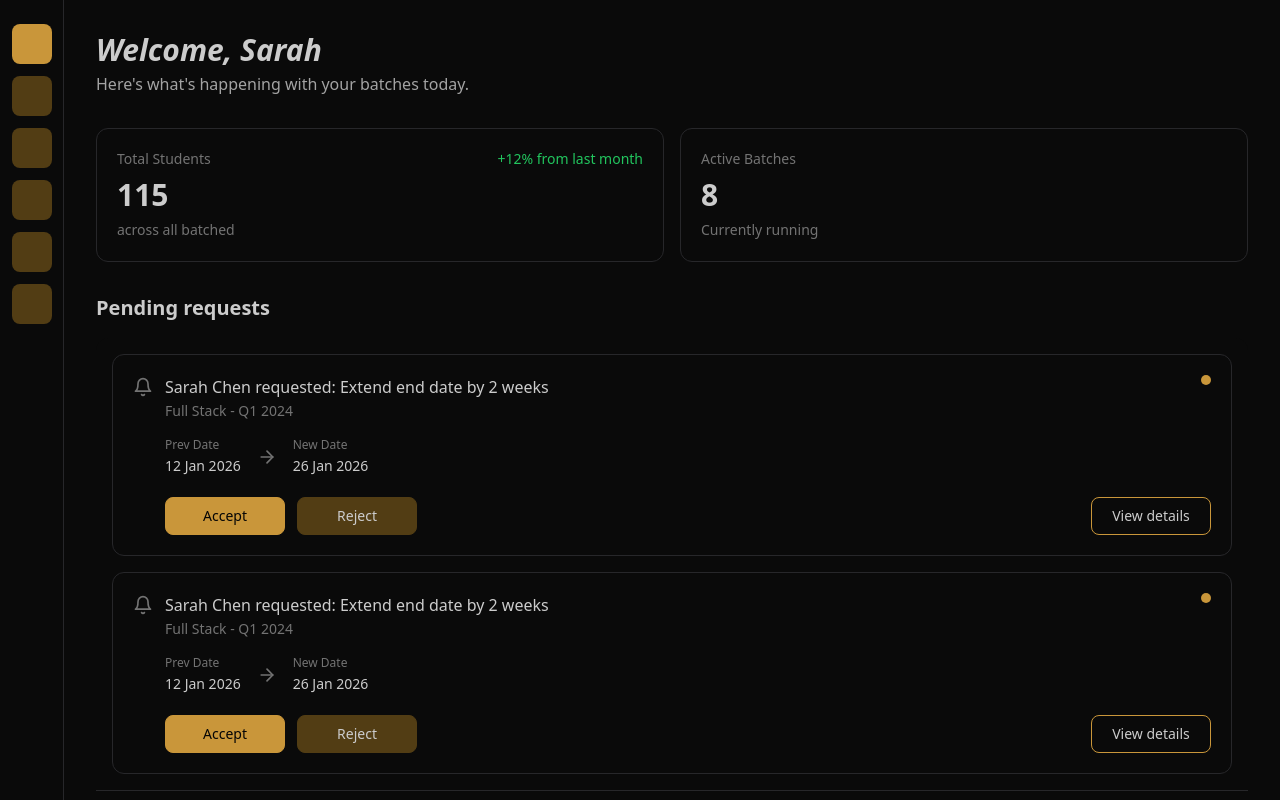
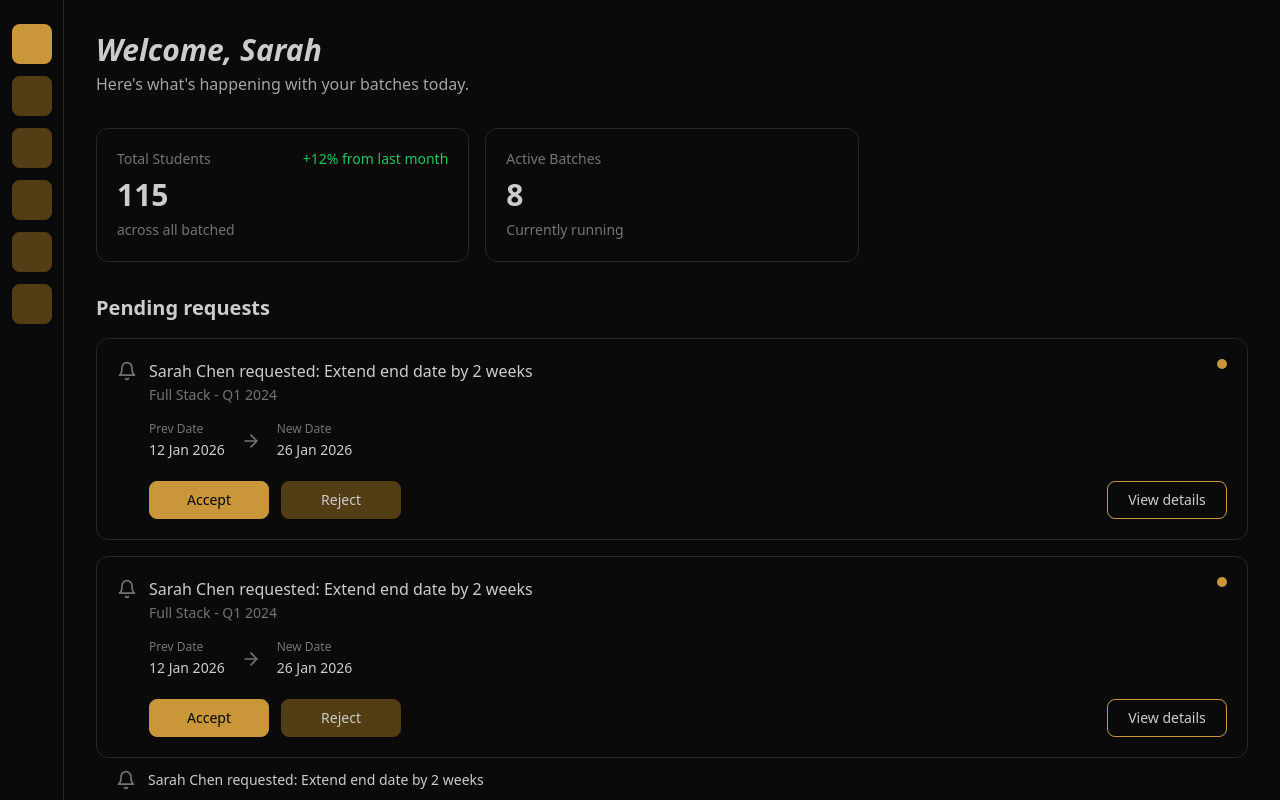
Before and after one commit to akxr-in/akxr-frontend, a Next.js app in the folder frontend/: page /control-panel/admin in a window 1280 px wide. Shown: the top 800 px of the page. Built offline with nearby package versions, Linux system fonts and the light colour scheme.

Commit message:
style: refine layout and spacing in AdminDashboard, add average attendance stat

```diff
--- a/frontend/app/control-panel/admin/page.tsx
+++ b/frontend/app/control-panel/admin/page.tsx
@@ -129,7 +129,7 @@
 
 const CompactRequest = ({ name, requestType }: CompactRequestProps) => {
   return (
-    <div className="flex items-center gap-3 px-5 py-3 border-t border-border-default">
+    <div className="flex items-center gap-3 px-5 py-3">
       <div className="text-text-muted">
         <BellIcon />
       </div>
@@ -216,6 +216,7 @@
     totalStudents: 115,
     studentGrowth: "+12% from last month",
     activeBatches: 8,
+    avgAttendance: "92%",
   };
 
   const pendingRequests = [
@@ -300,7 +301,7 @@
         </div>
 
         {/* Stats Row */}
-        <div className="flex gap-4 mb-8">
+        <div className="grid grid-cols-1 md:grid-cols-3 gap-4 mb-8">
           <StatCard
             title="Total Students"
             value={stats.totalStudents}
@@ -320,7 +321,7 @@
             Pending requests
           </h2>
           <div className="bg-bg-card/50 rounded-lg overflow-hidden">
-            <div className="space-y-4 p-4">
+            <div className="space-y-4">
               {pendingRequests.map((request) => (
                 <RequestCard
                   key={request.id}
```
